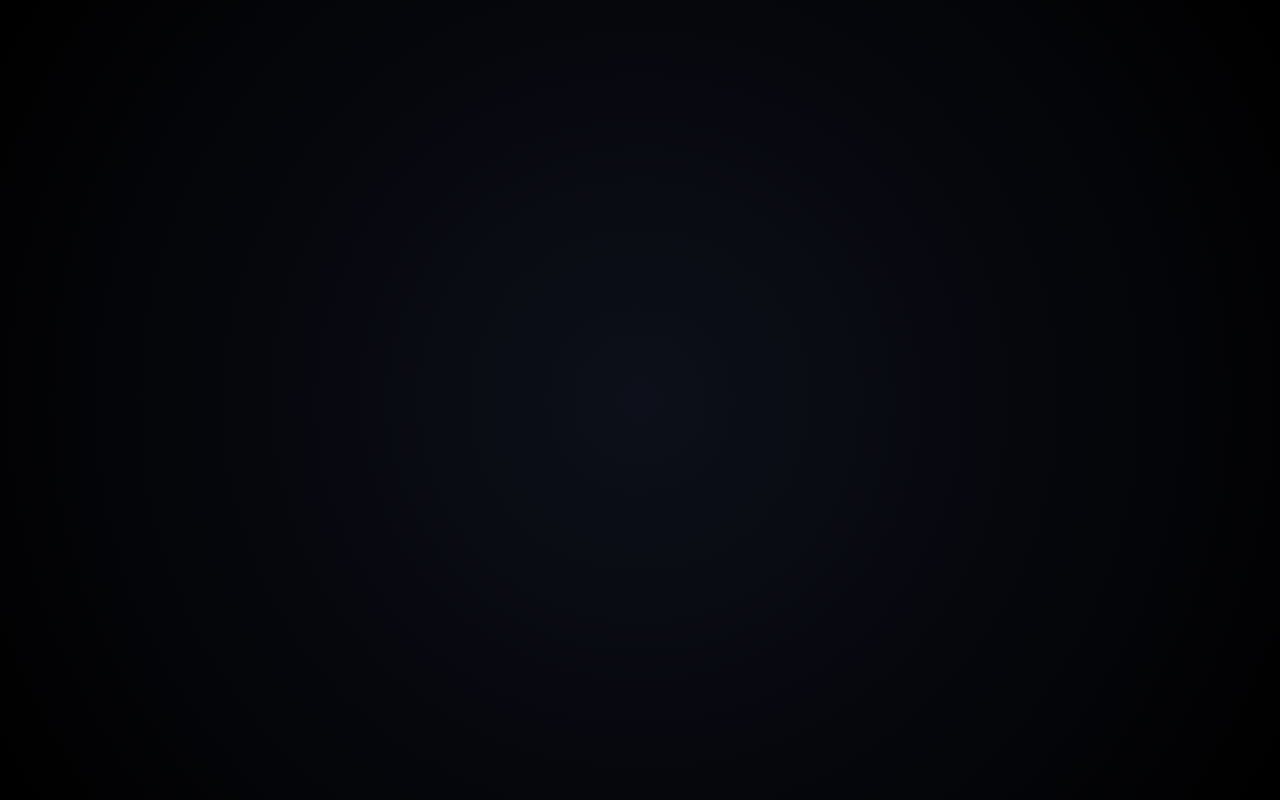
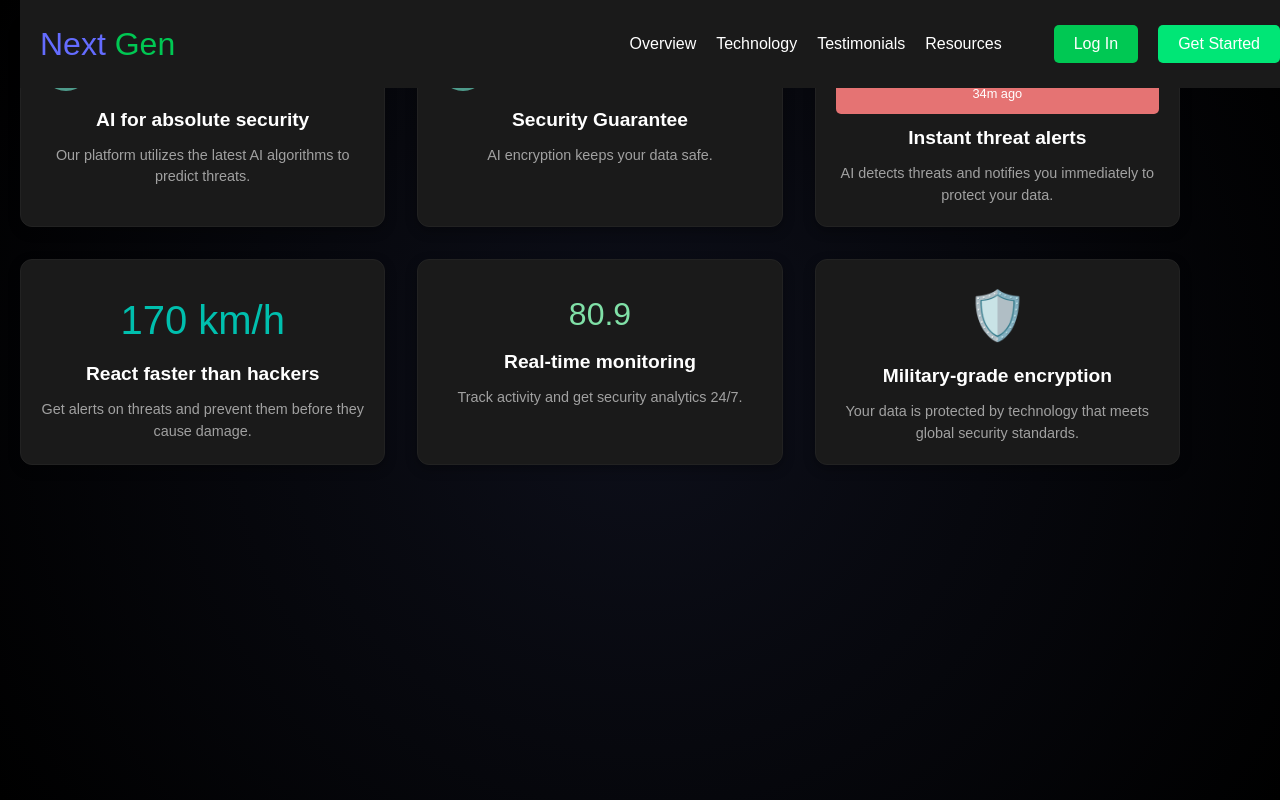
Before and after one commit to harshkumar-mishra/next-gen-app, a React (Vite) app: page /service in a window 1280 px wide. Before the commit this address had no page. Built offline with nearby package versions, Linux system fonts and the light colour scheme.

Commit message:
Initial commit

```diff
--- a/src/App.jsx
+++ b/src/App.jsx
@@ -3,6 +3,7 @@ import { BrowserRouter as Router, Routes, Route, Link } from "react-router-dom";
 import "./App.css";
 import Footer from "./footer";
 import Technology from "./Technology";
+import Service from "./Service";
 
 export default function App() {
   const [isVisible, setIsVisible] = useState(false);
@@ -40,7 +41,7 @@ export default function App() {
                   <ul className="nav-links">
                     <li><a href="#overview">Overview</a></li>
                     <li><Link to="/technology">Technology</Link></li>
-                    <li><a href="#testimonials">Testimonials</a></li>
+                    <li><a href="/service">Testimonials</a></li>
                     <li><a href="#resources">Resources</a></li>
                   </ul>
 
@@ -122,6 +123,7 @@ export default function App() {
         />
 
         {/* Technology Page */}
+        <Route path="/service" element={<Service />} />
         <Route path="/technology" element={<Technology />} />
       </Routes>
     </Router>
--- /dev/null
+++ b/src/Service.css
@@ -0,0 +1,139 @@
+/* General styles for the app */
+* {
+  margin: 0;
+  padding: 0;
+  box-sizing: border-box;
+}
+
+body {
+  font-family: Arial, sans-serif;
+  background-color: #101010;
+  color: #fff;
+  display: flex;
+  justify-content: center;
+  align-items: center;
+  height: 100vh;
+}
+
+.app-container {
+  display: grid;
+  grid-template-columns: repeat(3, 1fr);
+  gap: 2rem;
+  max-width: 1200px;
+  padding: 20px;
+}
+
+/* Navbar Styles */
+.navbar {
+  display: flex;
+  justify-content: space-between;
+  align-items: center;
+  padding: 20px;
+  background-color: #1a1a1a;
+}
+
+.navbar .logo {
+  font-size: 2rem;
+  font-weight: bold;
+  color: #00e676;
+}
+
+.navbar .logo .gen {
+  color: #00c853;
+}
+
+.nav-right {
+  display: flex;
+  justify-content: flex-end;
+  align-items: center;
+}
+
+.nav-links {
+  display: flex;
+  gap: 20px;
+  list-style-type: none;
+}
+
+.nav-links li a {
+  color: #fff;
+  text-decoration: none;
+  font-size: 1rem;
+}
+
+.nav-actions button {
+  margin-left: 20px;
+  padding: 10px 20px;
+  border-radius: 5px;
+  font-size: 1rem;
+  cursor: pointer;
+}
+
+.login-btn {
+  background-color: #00c853;
+  color: white;
+}
+
+.start-btn {
+  background-color: #00e676;
+  color: white;
+}
+
+/* Card Styles */
+.card {
+  background-color: #1a1a1a;
+  padding: 20px;
+  border-radius: 12px;
+  box-shadow: 0 4px 12px rgba(0, 0, 0, 0.3);
+  text-align: center;
+}
+
+.card h3 {
+  margin-top: 10px;
+  font-size: 1.2rem;
+}
+
+.card p {
+  margin-top: 10px;
+  font-size: 0.9rem;
+  color: #a1a1a1;
+}
+
+.icon {
+  font-size: 3rem;
+  margin-bottom: 15px;
+}
+
+.ai-icon {
+  color: #00e676;
+}
+
+.guarantee-icon {
+  color: #00c853;
+}
+
+.alert {
+  background-color: #e57373;
+  color: #fff;
+  padding: 10px;
+  border-radius: 5px;
+  font-size: 0.9rem;
+}
+
+.alert span {
+  font-size: 0.8rem;
+}
+
+.speedometer p {
+  font-size: 2.5rem;
+  color: #00bfae;
+}
+
+.score p {
+  font-size: 2rem;
+  color: #80e0a7;
+}
+
+.shield-icon {
+  font-size: 3rem;
+  color: #64b5f6;
+}
--- /dev/null
+++ b/src/Service.jsx
@@ -0,0 +1,82 @@
+import React from 'react';
+import { Link } from 'react-router-dom'; // Import Link from react-router-dom
+import './Service.css';
+
+const App = () => {
+  return (
+    <div className="app-container">
+      {/* Navbar */}
+      <header className="navbar">
+        <div className="logo">
+          <Link to="/">Next <span className="gen">Gen</span></Link>
+        </div>
+
+        <nav className="nav-right">
+          <ul className="nav-links">
+            <li><a href="#overview">Overview</a></li>
+            <li><Link to="/technology">Technology</Link></li>
+            <li><a href="#testimonials">Testimonials</a></li>
+            <li><a href="#resources">Resources</a></li>
+          </ul>
+
+          <div className="nav-actions">
+            <button className="login-btn">Log In</button>
+            <button className="start-btn">Get Started</button>
+          </div>
+        </nav>
+      </header>
+
+      {/* Cards Section */}
+      <div className="card">
+        <div className="icon ai-icon">
+          <span></span>
+        </div>
+        <h3>AI for absolute security</h3>
+        <p>Our platform utilizes the latest AI algorithms to predict threats.</p>
+      </div>
+
+      <div className="card">
+        <div className="icon guarantee-icon">
+          <span></span>
+        </div>
+        <h3>Security Guarantee</h3>
+        <p>AI encryption keeps your data safe.</p>
+      </div>
+
+      <div className="card">
+        <div className="alert">
+          <p>Potential threat detected!</p>
+          <span>34m ago</span>
+        </div>
+        <h3>Instant threat alerts</h3>
+        <p>AI detects threats and notifies you immediately to protect your data.</p>
+      </div>
+
+      <div className="card">
+        <div className="speedometer">
+          <p>170 km/h</p>
+        </div>
+        <h3>React faster than hackers</h3>
+        <p>Get alerts on threats and prevent them before they cause damage.</p>
+      </div>
+
+      <div className="card">
+        <div className="score">
+          <p>80.9</p>
+        </div>
+        <h3>Real-time monitoring</h3>
+        <p>Track activity and get security analytics 24/7.</p>
+      </div>
+
+      <div className="card">
+        <div className="shield-icon">
+          <span>🛡️</span>
+        </div>
+        <h3>Military-grade encryption</h3>
+        <p>Your data is protected by technology that meets global security standards.</p>
+      </div>
+    </div>
+  );
+};
+
+export default App;
```
